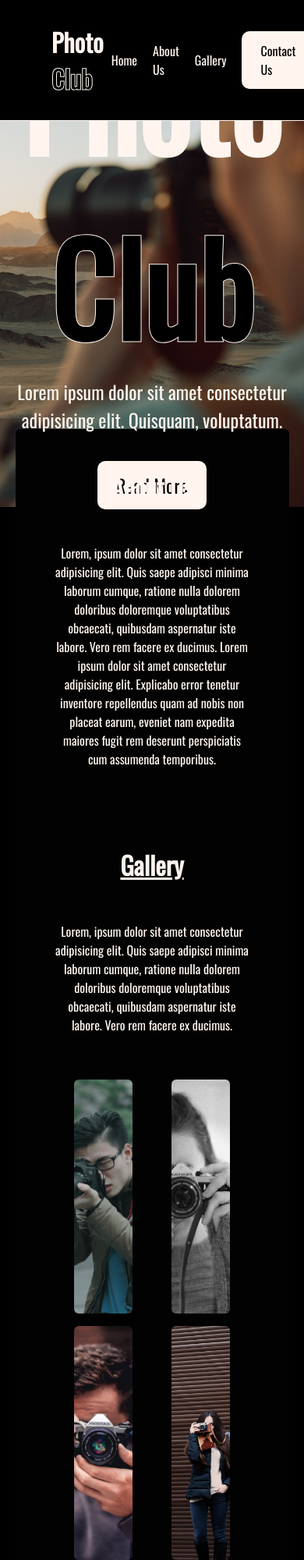
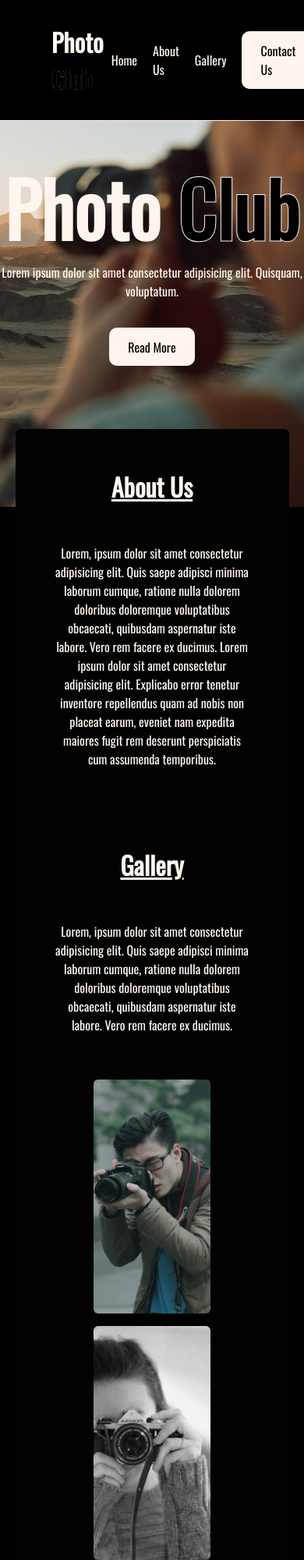
Before and after one commit to arelixdev/flexclubphoto, a plain HTML site: page index.html in a window 390 px wide. Shown: the top 2000 px of the page at 78% size. Drawn offline with nearby package versions, Linux system fonts and the light colour scheme.

Commit message:
responsive modification

```diff
--- a/styles.css
+++ b/styles.css
@@ -29,7 +29,7 @@ header a{
 
 header h1 span{
     color: black;
-    -webkit-text-stroke: 1px seashell;
+    -webkit-text-stroke: 0.1px seashell;
 }
 
 header ul{
@@ -123,6 +123,19 @@ header ul li:last-child a{
     border-radius: 0.625rem;
 }
 
+@media only screen and (max-width: 660px)
+{
+    .banner h1{
+        font-size: 6rem;
+    }
+    .banner p{
+        font-size: 1rem;
+    }
+    .banner a{
+        font-size: 1rem;
+    }
+}
+
 /*Main Section*/
 main{
     display: flex;
@@ -158,6 +171,13 @@ main h3{
     background-color: rgba(0, 0, 0, 0);
 }
 
+@media only screen and (max-width: 660px)
+{
+    main{
+        padding: 3.125rem 3.125rem 0 3.125rem;
+    }
+}
+
 .gallery .images{
     margin-top: 50px;
     background-color: rgba(0, 0, 0, 0);
@@ -175,6 +195,23 @@ main h3{
     border-radius: 6px;
     margin: 8px;
 }
+
+@media only screen and (max-width: 660px)
+{
+    .gallery .images{
+        display: flex;
+        flex-direction: column;
+        justify-content: center;
+    }
+
+    .gallery .images img{
+        width: 60%;
+        height: 300px;
+        object-fit: cover;
+    }
+}
+
+/* Contact Section */
 
 .findus, .timing{
     background-color: rgba(0, 0, 0, 0);
@@ -204,13 +241,40 @@ input{
 }
 textarea{
     width: 80%;
-    height: 100px;
+    height: 150px;
     margin: 10px 0;
     box-sizing: border-box;
     border: none;
     border-bottom: 2px solid seashell;
     resize: none;
 }
+
+.btn{
+    margin-top: 20px;
+    border: none;
+    background-color: seashell;
+    color: black;
+}
+
+.btn:hover{
+    background-color: silver;
+    color: black;
+}
+
+@media only screen and (max-width: 660px)
+{
+    .flex-contact{
+        display: flex;
+        flex-direction: column;
+    }
+
+    .findus{
+        padding-top: 30px;
+        margin-bottom: 0;
+    }
+}
+
+/* Footer Section */
 
 footer{
     text-align: center;
```
